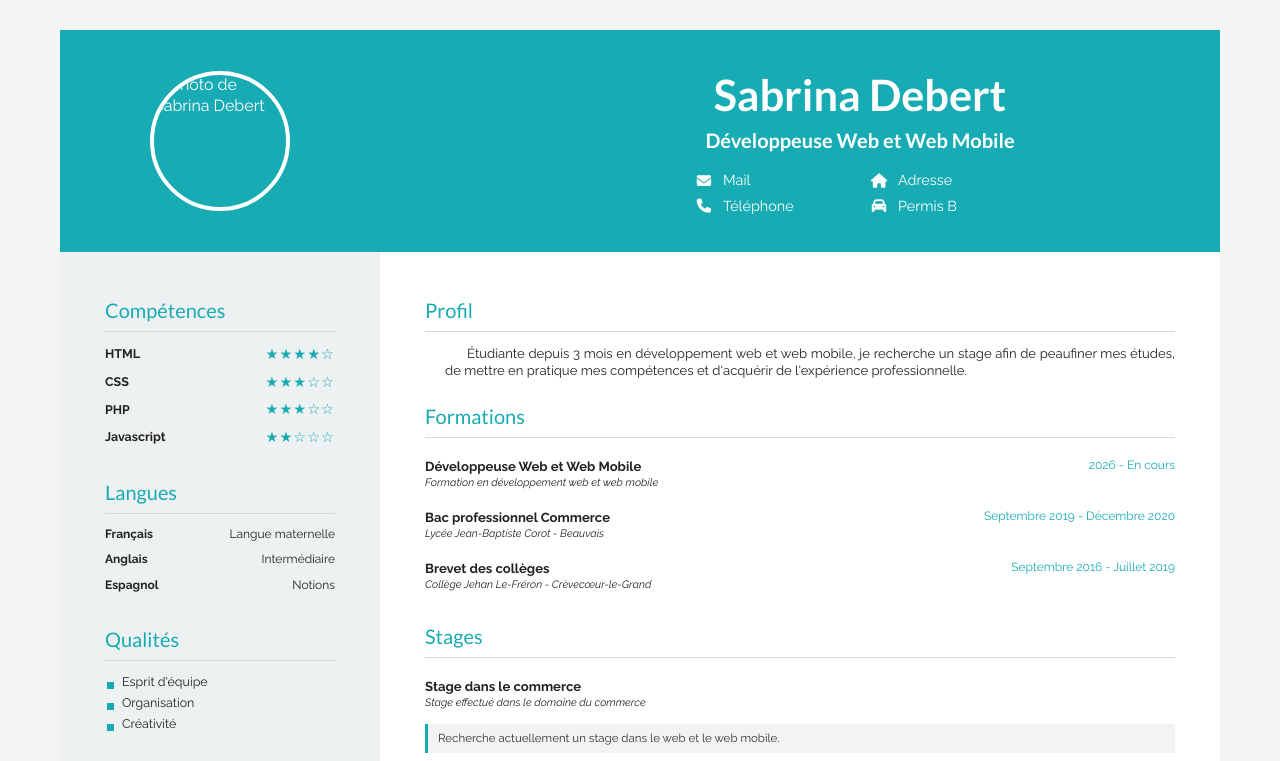
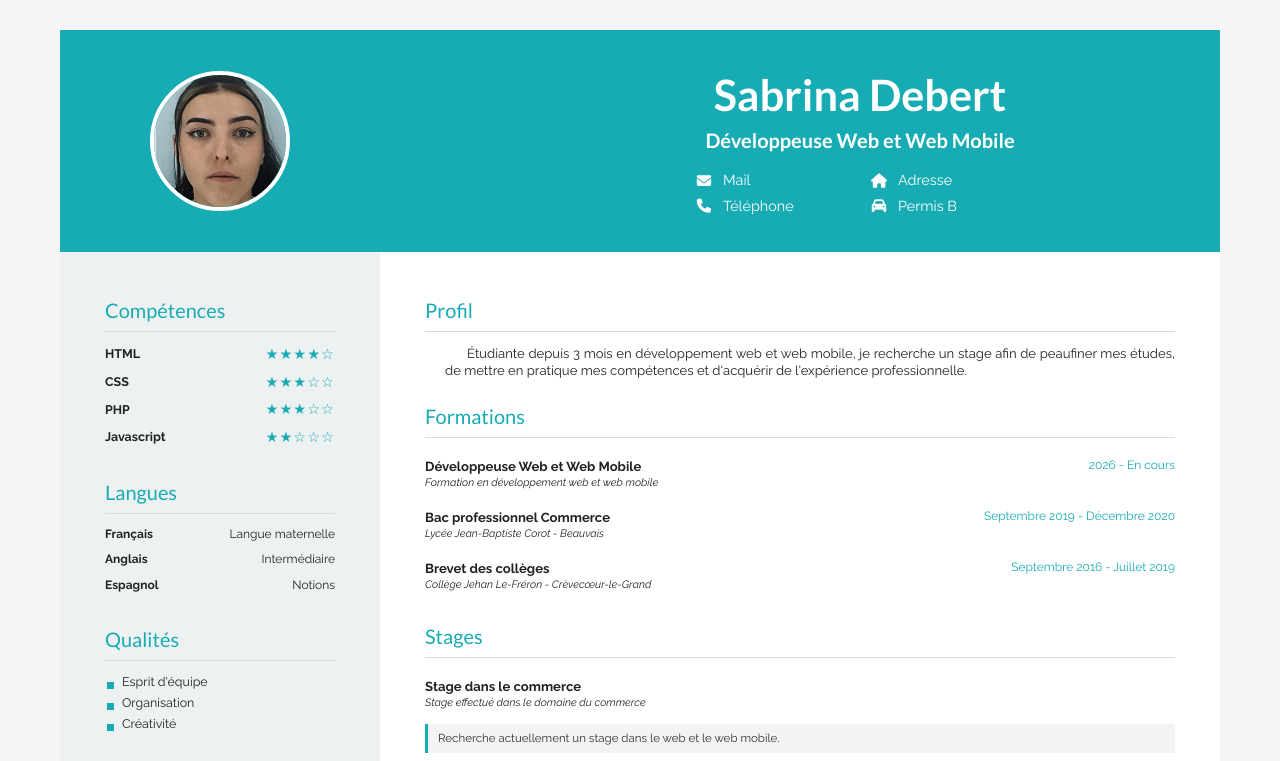
Before and after one commit to debertsabrina45-png/cv-sabrina-debert, a plain HTML site: page index.html in a window 1280 px wide. Shown: the top 761 px of the page. Drawn offline with Linux system fonts and the light colour scheme.

Commit message:
Modification de la photo du CV

```diff
--- a/assets/css/style.css
+++ b/assets/css/style.css
@@ -120,7 +120,6 @@ a {
 
     cursor: zoom-in;
 }
-
 
 /* =========================================================
    IDENTITÉ
--- a/index.html
+++ b/index.html
@@ -40,12 +40,9 @@
         <header class="header">
 
             <div class="photo-container">
-                <a href="assets/images/photo.jpeg" target="_blank">
-                    <img
-                        src="assets/images/photo.jpeg"
-                        alt="Photo de Sabrina Debert"
-                        class="photo">
-                </a>
+                <a href="assets/images/IMG_1529.jpg" target="_blank">
+                <img src="assets/images/IMG_1529.jpg" alt="Photo de Sabrina Debert" class="photo">
+</a>
             </div>
 
 
```
Also changed, not shown: assets/images/IMG_1529.jpg (added).
